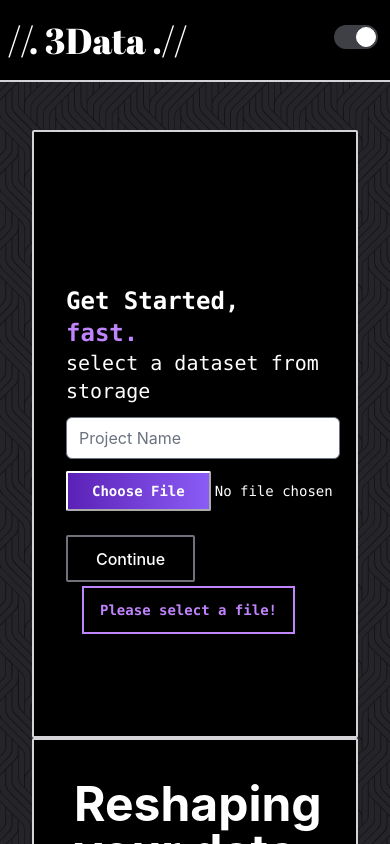
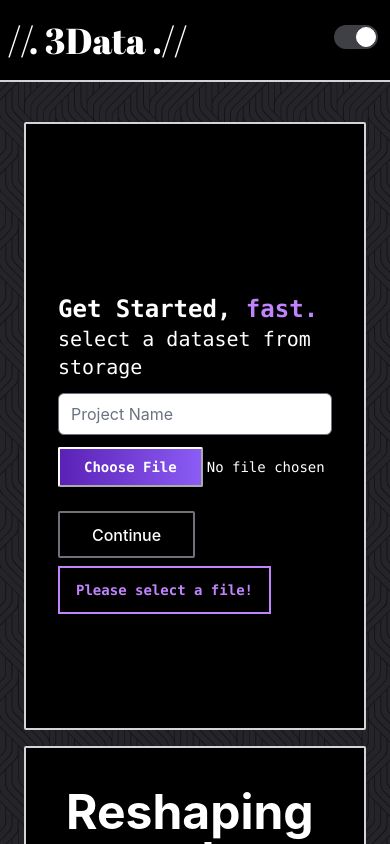
Before and after one commit to PrateekTh/data-3D, a React (Vite) app in the folder Context-Theme/: page / in a window 390 px wide. Both pictures are taken after a click on the button "Continue". Shown: the top 844 px of the page. Built offline with nearby package versions, Linux system fonts and the light colour scheme.

Commit message:
Minor UI fixes

```diff
--- a/Context-Theme/src/App.css
+++ b/Context-Theme/src/App.css
@@ -8,6 +8,8 @@
 }
 
 body{
+  width:100%;
+  height:100%;
   background: url("/seamless-bg.svg");
   /* background-repeat:repeat-x; */
   background-size: 250px;
--- a/Context-Theme/src/components/Alert.jsx
+++ b/Context-Theme/src/components/Alert.jsx
@@ -2,7 +2,7 @@ function Alert( {alert} ) {
     // console.log("Got alert:" , alert)
     if(alert) {
         return (
-    <div className='absolute p-3 px-4 m-1 mx-4 bg-inherit font-semibold text-purple-500 text-sm font-mono border-2
+    <div className='absolute p-3 px-4 my-2 bg-inherit font-semibold text-purple-500 text-sm font-mono border-2
     border-purple-500 dark:text-purple-400 dark:border-purple-400'>
         <p>{alert}</p>
     </div> )
--- a/Context-Theme/src/components/Card.jsx
+++ b/Context-Theme/src/components/Card.jsx
@@ -113,6 +113,7 @@ export default function Card({file}) {
                 </div>
 
             </div>
+
             <div className="p-4 border-zinc-200 h-full xl:w-4/5 rounded-xl overflow-hidden" >
                 <ViewportDataProvider value={{data, dataTypes, selectedPoint, plotType, onSelectPoint}}>
                     <Viewport/>
--- a/Context-Theme/src/components/ScatterController.jsx
+++ b/Context-Theme/src/components/ScatterController.jsx
@@ -161,10 +161,12 @@ function ScatterController({dataset, setViewportData}) {
                     </select>
                 </div>
             </div>
-            <button className="border-zinc-500 border-2 mx-4 mb-2 w-1/2 bg-inherit dark:text-white" type="submit"> Build Visualisation </button>
+            <div className='px-4'>
+                <button className="border-zinc-500 border-2 w-1/2 bg-inherit dark:text-white" type="submit"> Build Visualisation </button>
+
+                <Alert alert={alert} />
+            </div>
         </form>
-
-        <Alert alert={alert} />
     </>
     );
 
--- a/Context-Theme/src/components/SelectCard.jsx
+++ b/Context-Theme/src/components/SelectCard.jsx
@@ -36,8 +36,8 @@ function SelectCard({setFile}){
         }
     }
     return(
-        <div className='m-8 md:flex gap-10'>
-            <div className='viewport-container flex-col lg:w-1/3 rounded-sm border-zinc-400 border-2 content-center text-left p-8 bg-white dark:bg-black dark:border-zinc-300'>
+        <div className='p-6 md:flex gap-10'>
+            <div className='viewport-container flex-col mb-4 lg:mb-0 lg:w-1/3 rounded-sm border-zinc-400 border-2 content-center text-left p-8 bg-white dark:bg-black dark:border-zinc-300'>
                 <span className='text-2xl font-mono font-bold'>Get Started, <span className='text-purple-600 dark:text-purple-400'>fast.</span></span><br/>
                 <div className='text-xl font-mono'>select a dataset from storage</div>
                 <input className= 'rounded-md my-3 dark:text-zinc-700'
```
